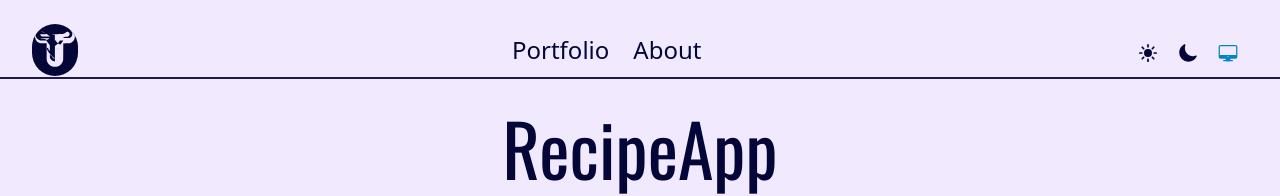
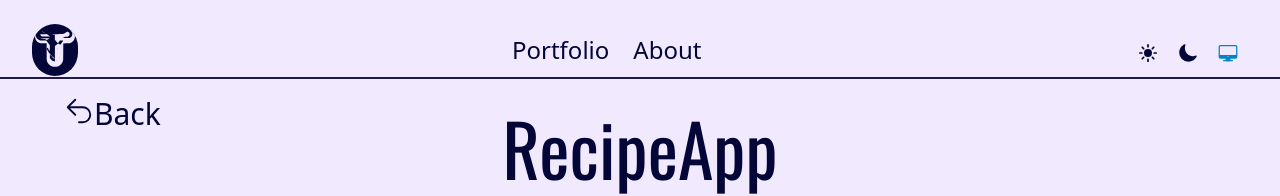
Before and after one commit to Booze33/tebe_portfolio, a React (Create React App) app: page /projects/recipe-app in a window 1280 px wide. Shown: the top 196 px of the page. Built offline with nearby package versions, Linux system fonts and the light colour scheme; some icons are missing; the HTML template or start-up script is replaced by a standard one.

Commit message:
Made some changes on project section

```diff
--- a/src/components/projects/recipe.jsx
+++ b/src/components/projects/recipe.jsx
@@ -1,7 +1,9 @@
 import React, { useRef } from 'react';
+import { Link } from 'react-router-dom';
 import { motion } from 'framer-motion';
 import { IoPersonSharp } from "react-icons/io5";
 import { FaLinkedinIn, FaGithub } from "react-icons/fa";
+import { HiArrowUturnLeft } from "react-icons/hi2";
 import image from '../../assets/images/recipe.png';
 import recipe from '../../assets/images/recipe(2).png';
 import Footer from '../footer';
@@ -26,6 +28,10 @@ const RecipeApp = () => {
   return (
     <div className="w-screen h-full mt-4 pt-12" ref={scrollRef}>
       <div className="sm:px-16 px-6 mt-12 flex flex-col items-center justify-center">
+        <Link to="/" className="flex flex-row text-xl sm:text-3xl absolute top-24 left-[5vw]">
+          <HiArrowUturnLeft />
+          <span>Back</span>
+        </Link>
         <motion.h1
           variants={pathVariants}
           initial="hidden"
```
